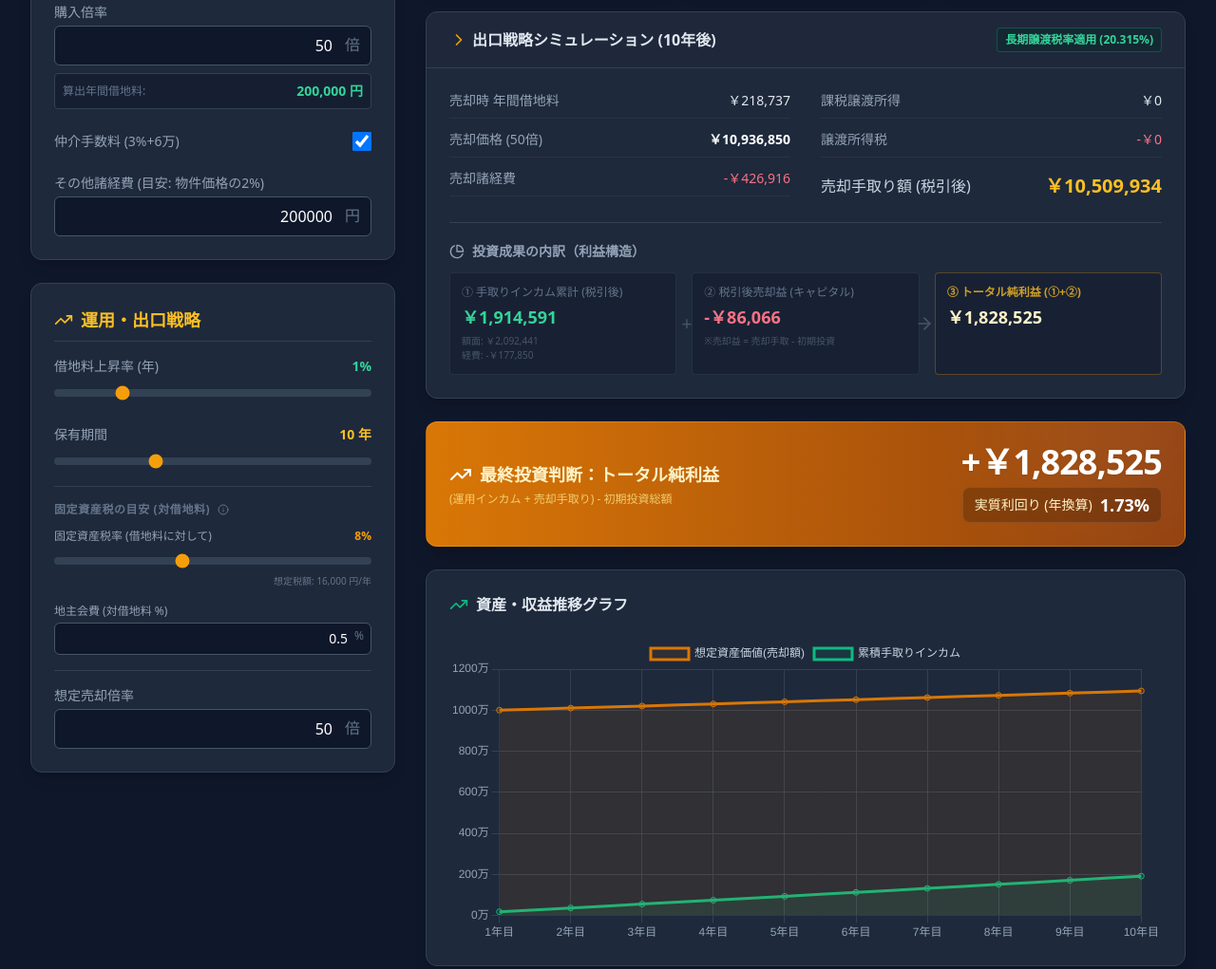
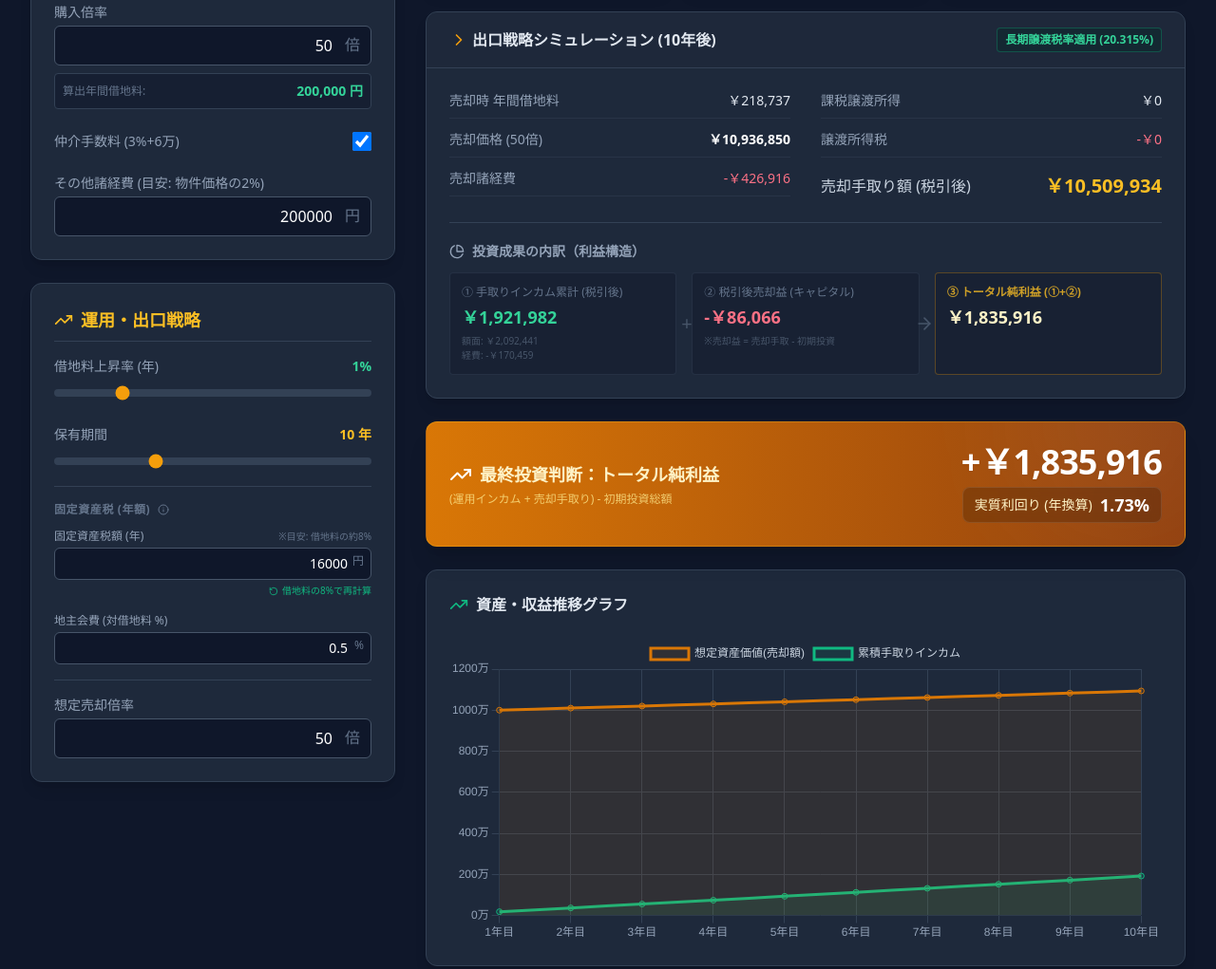
Before and after one commit to yuto-app/military-land-investment-simulator, a plain HTML site: page index.html in a window 1280 px wide. Shown: the part 266-1287 px from the top of the page at 95% size. Drawn offline with nearby package versions, Linux system fonts and the light colour scheme.

Commit message:
Update index.html

```diff
--- a/index.html
+++ b/index.html
@@ -1,7 +1,6 @@
 <!DOCTYPE html>
 <html lang="ja">
 <head>
-    <meta name="robots" content="noindex,nofollow">
     <meta charset="UTF-8">
     <meta name="viewport" content="width=device-width, initial-scale=1.0">
     <title>軍用地投資 損益シミュレーター</title>
@@ -148,12 +147,13 @@
                             <!-- ランニングコスト -->
                             <div class="pt-4 border-t border-slate-700">
                                 <div class="flex items-center mb-3">
-                                    <label class="text-xs font-bold text-slate-500 uppercase tracking-wider mr-2">固定資産税の目安 (対借地料)</label>
+                                    <label class="text-xs font-bold text-slate-500 uppercase tracking-wider mr-2">固定資産税 (年額)</label>
                                     <div class="group relative cursor-help">
                                         <svg xmlns="http://www.w3.org/2000/svg" width="12" height="12" viewBox="0 0 24 24" fill="none" stroke="currentColor" stroke-width="2" stroke-linecap="round" stroke-linejoin="round" class="text-slate-500"><circle cx="12" cy="12" r="10"/><line x1="12" x2="12" y1="16" y2="12"/><line x1="12" x2="12.01" y1="8" y2="8"/></svg>
                                         <div class="hidden group-hover:block absolute bottom-full left-1/2 -translate-x-1/2 mb-2 w-72 p-3 bg-slate-950 border border-slate-700 rounded text-[10px] text-slate-300 z-20 shadow-xl leading-relaxed">
-                                            <strong class="text-amber-500 block mb-1">【軍用地の固定資産税】</strong>
-                                            本来の計算式（評価額×1.4%）とは異なりますが、軍用地投資では経験則として<strong class="text-white">「借地料の1ヶ月分程度」</strong>が相場とされています。本シミュレーターではこの相場に基づき、借地料に対する比率（約8%）で概算しています。
+                                            <strong class="text-amber-500 block mb-1">【固定資産税の入力について】</strong>
+                                            売買仲介サイト等に記載されている実際の金額を入力してください。<br>
+                                            金額が不明な場合は、自動計算された目安額（借地料の約1ヶ月分=8%）を参考にしてください。
                                         </div>
                                     </div>
                                 </div>
@@ -161,13 +161,21 @@
                                 <div class="grid grid-cols-1 gap-4">
                                     <div>
                                         <label class="flex justify-between text-xs text-slate-400 mb-1">
-                                            <span>固定資産税率 (借地料に対して)</span>
-                                            <span class="text-amber-500 font-bold">{{ inputs.fixedAssetTaxRentRatio }}%</span>
+                                            <span>固定資産税額 (年)</span>
+                                            <span class="text-[10px] text-slate-500">※目安: 借地料の約8%</span>
                                         </label>
-                                        <input type="range" min="0" max="20.0" step="0.5" v-model.number="inputs.fixedAssetTaxRentRatio" class="w-full h-2 bg-slate-700 rounded-lg appearance-none cursor-pointer accent-amber-500">
-                                        <p class="text-[10px] text-slate-500 mt-1 text-right">
-                                            想定税額: {{ formatNumber(Math.floor(simulationResults.calculatedAnnualRent * (inputs.fixedAssetTaxRentRatio / 100))) }} 円/年
-                                        </p>
+                                        <div class="relative">
+                                            <input type="number" v-model.number="inputs.fixedAssetTaxAmount" class="w-full bg-slate-900 border border-slate-600 rounded-md py-1.5 pl-2 pr-6 text-right text-sm text-white focus:ring-1 focus:ring-amber-500 outline-none">
+                                            <span class="absolute right-2 top-1.5 text-xs text-slate-500">円</span>
+                                        </div>
+
+                                        <!-- 自動計算ボタン -->
+                                        <div class="flex justify-end mt-1">
+                                            <button @click="resetTaxAmount" class="text-[10px] text-emerald-500 hover:text-emerald-400 flex items-center transition">
+                                                <svg xmlns="http://www.w3.org/2000/svg" width="10" height="10" viewBox="0 0 24 24" fill="none" stroke="currentColor" stroke-width="2" stroke-linecap="round" stroke-linejoin="round" class="mr-1"><path d="M3 12a9 9 0 1 0 9-9 9.75 9.75 0 0 0-6.74 2.74L3 8"/><path d="M3 3v5h5"/></svg>
+                                                借地料の8%で再計算
+                                            </button>
+                                        </div>
                                     </div>
 
                                     <div>
@@ -387,6 +395,7 @@
                     rentGrowthRate: 1.0,
                     holdingPeriod: 10,
                     fixedAssetTaxRentRatio: 8.0,
+                    fixedAssetTaxAmount: 0, // 金額入力用
                     associationFeeRate: 0.5,
                     sellMultiplier: 50.0,
                 });
@@ -396,6 +405,12 @@
                     const calculatedAnnualRent = inputs.value.buyMultiplier > 0
                         ? Math.floor(inputs.value.purchasePrice / inputs.value.buyMultiplier)
                         : 0;
+
+                    // 初期表示時または比率リセット時、固定資産税額が未設定なら計算してセット
+                    // 循環参照を防ぐため、単純な参照は避けるが、
+                    // ここでは inputs.value.fixedAssetTaxAmount が 0 の場合のみ計算結果を反映させる等の処理を入れたいが、
+                    // computed 内で state を変更するのはアンチパターン。
+                    // 代わりに、計算ロジック内で inputs.value.fixedAssetTaxAmount を優先使用する。
 
                     const purchasePrice = inputs.value.purchasePrice;
 
@@ -413,11 +428,20 @@
                     let currentRent = calculatedAnnualRent;
                     const yearlyData = [];
 
+                    // 固定資産税額の決定（入力値があればそれを使用、なければ目安計算）
+                    // ただし、入力欄には常に値が入っている想定（初期値0でも）
+                    // ユーザー利便性のため、初期化時に計算値をセットする処理を別途 onMounted 等で行うのが良いが、
+                    // ここでは計算には常に inputs.value.fixedAssetTaxAmount を使う。
+                    const baseFixedTax = inputs.value.fixedAssetTaxAmount;
+
                     for (let year = 1; year <= inputs.value.holdingPeriod; year++) {
                         const grossIncome = Math.floor(currentRent);
 
                         // ランニングコスト計算
-                        const yearlyFixedTax = Math.floor(grossIncome * (inputs.value.fixedAssetTaxRentRatio / 100));
+                        // 固定資産税は入力された年額固定とする（地価上昇に伴う増税は簡易シミュレーションのため考慮しない、あるいは借地料上昇率に連動させるか）
+                        // ここではシンプルに「入力された年額」を毎年計上する
+                        const yearlyFixedTax = baseFixedTax;
+
                         const yearlyAssocFee = Math.floor(grossIncome * (inputs.value.associationFeeRate / 100));
 
                         const totalYearlyExpense = yearlyFixedTax + yearlyAssocFee;
@@ -487,6 +511,26 @@
                         annualizedReturn,
                         yearlyData,
                     };
+                });
+
+                // 固定資産税の自動計算ロジック（目安ボタン用）
+                const resetTaxAmount = () => {
+                    const rent = simulationResults.value.calculatedAnnualRent;
+                    // 借地料の8%を目安としてセット
+                    inputs.value.fixedAssetTaxAmount = Math.floor(rent * 0.08);
+                };
+
+                // 物件価格や倍率が変わったら、借地料が変わるので、固定資産税の目安も再計算したい場合
+                // ただし、ユーザーが手入力した値を勝手に変えるのはUX的に良くないので、
+                // 「初期ロード時」と「明示的にリセットボタンを押した時」のみ計算する形が良いが、
+                // 今回はシンプルに watch で監視して、もし値が0（未入力）なら計算する、あるいは
+                // 常に連動させたい場合はここで行う。
+                // 今回は「数字を入力できるように」という要望なので、自動連動はさせず、
+                // 初期値セットのみ行う。
+                watch(() => [inputs.value.purchasePrice, inputs.value.buyMultiplier], () => {
+                     // 簡易的な連動: まだユーザーが変更していなさそう（初期値に近い）なら連動させる等のロジックも組めるが
+                     // 複雑になるため、ここでは「リセットボタン」に任せる
+                     // ただし、初期表示時に0円だと変なので、マウント時に一度だけ計算する
                 });
 
                 // Chart.js instance
@@ -596,6 +640,8 @@
                 }, { deep: true });
 
                 onMounted(() => {
+                    // 初期計算（固定資産税）
+                    resetTaxAmount();
                     renderChart();
                 });
 
@@ -630,6 +676,7 @@
                         ["想定借地料上昇率", `${inputs.value.rentGrowthRate}%`],
                         ["保有期間", `${inputs.value.holdingPeriod}年`],
                         ["想定売却倍率", inputs.value.sellMultiplier],
+                        ["固定資産税(年額)", inputs.value.fixedAssetTaxAmount],
                         [],
                         ["--- 最終結果 ---"],
                         ["初期投資総額", simulationResults.value.totalInitialCost],
@@ -716,7 +763,8 @@
                     formatNumber,
                     formatCurrency,
                     saveCSV,
-                    savePDF
+                    savePDF,
+                    resetTaxAmount
                 };
             }
         }).mount('#app');
```
